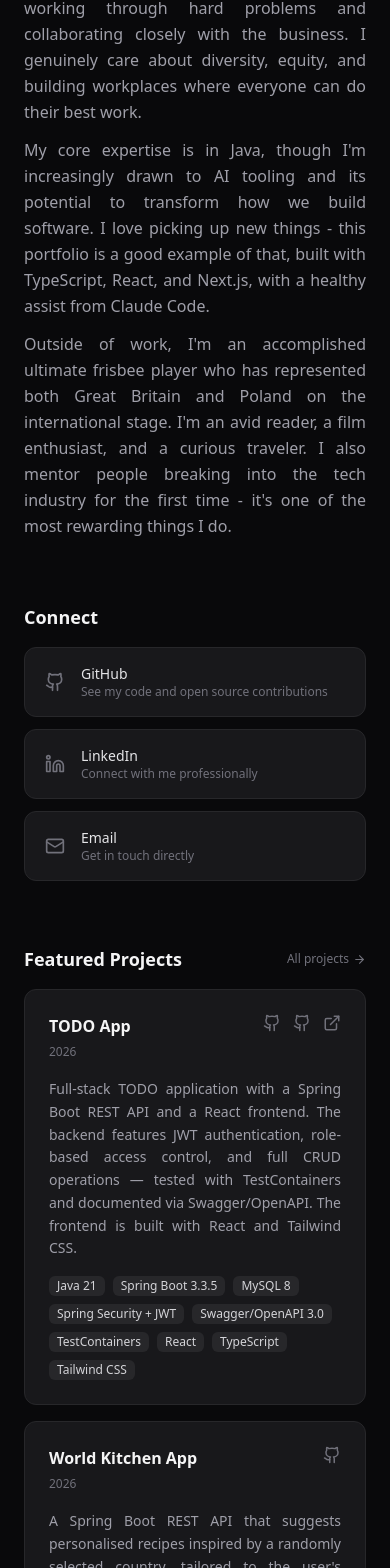
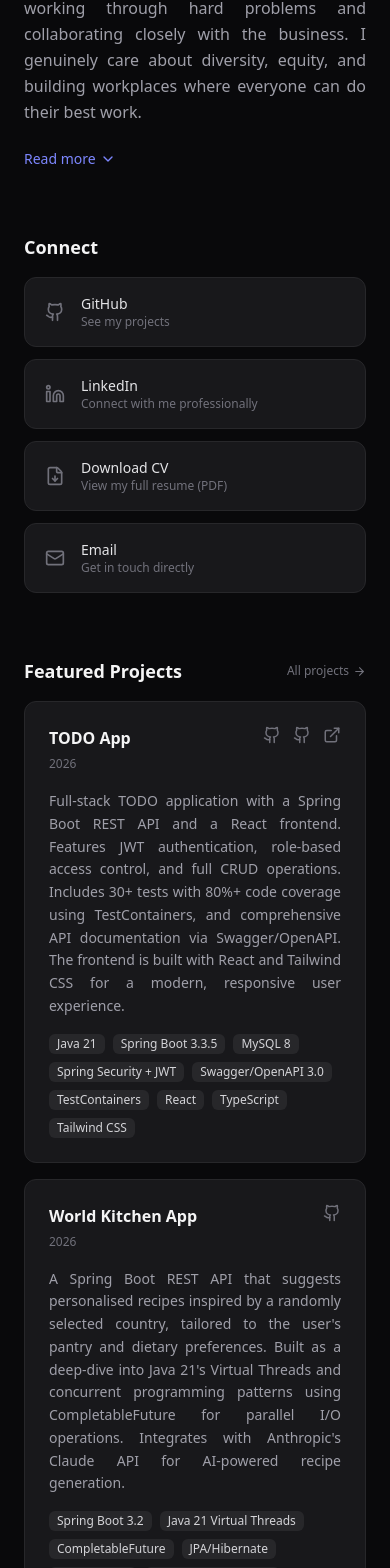
Before and after one commit to aleksandra-marszalek/portfolio-page, a Next.js app: page / in a window 390 px wide. Shown: the part 398-1966 px from the top of the page. Built offline with nearby package versions, Linux system fonts and the light colour scheme.

Commit message:
Add responsive behaviour to About Section on mobile. Add download CV button. Improve visuals.

```diff
--- a/components/sections/AboutSection.tsx
+++ b/components/sections/AboutSection.tsx
@@ -1,4 +1,11 @@
+"use client";
+
+import { useState } from "react";
+import { ChevronDown, ChevronUp } from "lucide-react";
+
 export default function AboutSection() {
+  const [isExpanded, setIsExpanded] = useState(false);
+
   return (
     <section id="about" className="flex flex-col gap-6">
       <div className="flex items-center gap-6">
@@ -10,13 +17,24 @@ export default function AboutSection() {
           <p className="text-zinc-400 text-sm mt-1">Technical Lead · Senior Backend Engineer · Lifelong Learner</p>
         </div>
       </div>
+
       <div className="space-y-3 text-zinc-400 leading-relaxed text-justify">
+        {/* First paragraph - always visible */}
         <p>
           Hey, I&apos;m Ola! <br/>I&apos;m a Technical Lead and Senior Backend Engineer who loves building things that
           actually matter - solutions that are both well-crafted and genuinely useful to the people using them.
           I get a lot of energy from working through hard problems and collaborating closely with the business.
           I genuinely care about diversity, equity, and building workplaces where everyone can do their best work.
         </p>
+
+        {/* Expandable content with smooth transition */}
+        <div
+          className={`space-y-3 transition-all duration-300 ease-in-out overflow-hidden ${
+            isExpanded
+              ? 'max-h-96 opacity-100'
+              : 'max-h-0 opacity-0 md:max-h-96 md:opacity-100'
+          }`}
+        >
           <p>
            My core expertise is in Java, though I&apos;m increasingly drawn to AI tooling and its potential to
             transform how we build software. I love picking up new things - this portfolio is a good example of that,
@@ -29,6 +47,23 @@ export default function AboutSection() {
             rewarding things I do.
           </p>
         </div>
+
+        {/* Read More button - only visible on mobile */}
+        <button
+          onClick={() => setIsExpanded(!isExpanded)}
+          className="md:hidden flex items-center gap-1 text-sm text-indigo-400 hover:text-indigo-300 transition-colors mt-2"
+        >
+          {isExpanded ? (
+            <>
+              Show less <ChevronUp size={16} />
+            </>
+          ) : (
+            <>
+              Read more <ChevronDown size={16} />
+            </>
+          )}
+        </button>
+      </div>
     </section>
   );
 }
--- a/components/sections/LinksSection.tsx
+++ b/components/sections/LinksSection.tsx
@@ -1,11 +1,11 @@
-import { Github, Linkedin, Mail } from "lucide-react";
+import { Github, Linkedin, Mail, FileDown } from "lucide-react";
 
 const links = [
   {
     label: "GitHub",
     href: "https://github.com/aleksandra-marszalek",
     icon: Github,
-    description: "See my code and open source contributions",
+    description: "See my projects",
   },
   {
     label: "LinkedIn",
@@ -14,11 +14,18 @@ const links = [
     description: "Connect with me professionally",
   },
   {
+    label: "Download CV",
+    href: "/Aleksandra_Marszalek_CV.pdf",
+    icon: FileDown,
+    description: "View my full resume (PDF)",
+    download: true,
+  },
+  {
     label: "Email",
     href: "mailto:aaleksandra.mmarszalek@gmail.com",
     icon: Mail,
     description: "Get in touch directly",
-  },
+  }
 ];
 
 export default function LinksSection() {
@@ -26,12 +33,13 @@ export default function LinksSection() {
     <section id="links">
       <h2 className="text-lg font-semibold text-zinc-100 mb-4">Connect</h2>
       <div className="flex flex-col gap-3">
-        {links.map(({ label, href, icon: Icon, description }) => (
+        {links.map(({ label, href, icon: Icon, description, download }) => (
           <a
             key={label}
             href={href}
-            target={href.startsWith("mailto") ? undefined : "_blank"}
-            rel={href.startsWith("mailto") ? undefined : "noopener noreferrer"}
+            target={href.startsWith("mailto") || download ? undefined : "_blank"}
+            rel={href.startsWith("mailto") || download ? undefined : "noopener noreferrer"}
+            download={download ? "Aleksandra_Marszalek_CV.pdf" : undefined}
             className="flex items-center gap-4 rounded-xl border border-zinc-800 bg-zinc-900 px-5 py-4 hover:border-zinc-700 hover:bg-zinc-800/50 transition-all group"
           >
             <Icon
--- a/components/ui/ProjectCard.tsx
+++ b/components/ui/ProjectCard.tsx
@@ -4,7 +4,7 @@ import { Project } from "@/types";
 
 export default function ProjectCard({ project }: { project: Project }) {
   return (
-    <div className="rounded-xl border border-zinc-800 bg-zinc-900 p-6 flex flex-col gap-4 hover:border-zinc-700 transition-colors">
+    <div className="rounded-xl border border-zinc-800 bg-zinc-900 p-6 flex flex-col gap-4 hover:border-zinc-700 hover:-translate-y-1 transition-all duration-300 hover:shadow-lg hover:shadow-indigo-500/10">
       <div className="flex items-start justify-between gap-4">
         <div>
           <h3 className="font-semibold text-zinc-100">{project.title}</h3>
--- a/data/projects.ts
+++ b/data/projects.ts
@@ -5,7 +5,7 @@ export const projects: Project[] = [
     id: "todo-app",
     title: "TODO App",
     description:
-      "Full-stack TODO application with a Spring Boot REST API and a React frontend. The backend features JWT authentication, role-based access control, and full CRUD operations — tested with TestContainers and documented via Swagger/OpenAPI. The frontend is built with React and Tailwind CSS.",
+      "Full-stack TODO application with a Spring Boot REST API and a React frontend. Features JWT authentication, role-based access control, and full CRUD operations. Includes 30+ tests with 80%+ code coverage using TestContainers, and comprehensive API documentation via Swagger/OpenAPI. The frontend is built with React and Tailwind CSS for a modern, responsive user experience.",
     techStack: ["Java 21", "Spring Boot 3.3.5", "MySQL 8", "Spring Security + JWT", "Swagger/OpenAPI 3.0", "TestContainers", "React", "TypeScript", "Tailwind CSS"],
     repoUrl: "https://github.com/aleksandra-marszalek/todo-app",
     repoUrlFe: "https://github.com/aleksandra-marszalek/todo-app-frontend",
@@ -17,8 +17,8 @@ export const projects: Project[] = [
     id: "world-kitchen-app",
     title: "World Kitchen App",
     description:
-      "A Spring Boot REST API that suggests personalised recipes inspired by a randomly selected country, tailored to the user's pantry and dietary preferences. Built with Virtual Threads as a learning experience.",
-    techStack: ["Spring Boot", "Java", "JPA", "H2", "Anthropic Claude API"],
+      "A Spring Boot REST API that suggests personalised recipes inspired by a randomly selected country, tailored to the user's pantry and dietary preferences. Built as a deep-dive into Java 21's Virtual Threads and concurrent programming patterns using CompletableFuture for parallel I/O operations. Integrates with Anthropic's Claude API for AI-powered recipe generation.",
+    techStack: ["Spring Boot 3.2", "Java 21 Virtual Threads", "CompletableFuture", "JPA/Hibernate", "H2 Database", "Anthropic Claude API", "REST APIs"],
     repoUrl: "https://github.com/aleksandra-marszalek/world-kitchen",
     featured: true,
     year: 2026,
@@ -27,8 +27,8 @@ export const projects: Project[] = [
     id: "portfolio-page",
     title: "Portfolio Page",
     description:
-      "Simple portfolio built with Next.js 15, Tailwind CSS and MDX. Features an about section, project showcase, and a file-based blog.",
-    techStack: ["Next.js", "TypeScript", "Tailwind CSS", "MDX"],
+      "Simple, clean portfolio built with Next.js 15, Tailwind CSS and MDX. Features an about section, project showcase, and a file-based blog. Deployed on Vercel with custom domain.",
+    techStack: ["Next.js 15", "TypeScript", "Tailwind CSS", "MDX"],
     repoUrl: "https://github.com/aleksandra-marszalek/portfolio-page",
     liveUrl: "https://www.aleksandramarszalek.co.uk/",
     featured: false,
```
Also changed, not shown: 1 other file (tests, documents, lock files or other folders). Lines whose indentation alone changed are shown as unchanged.
